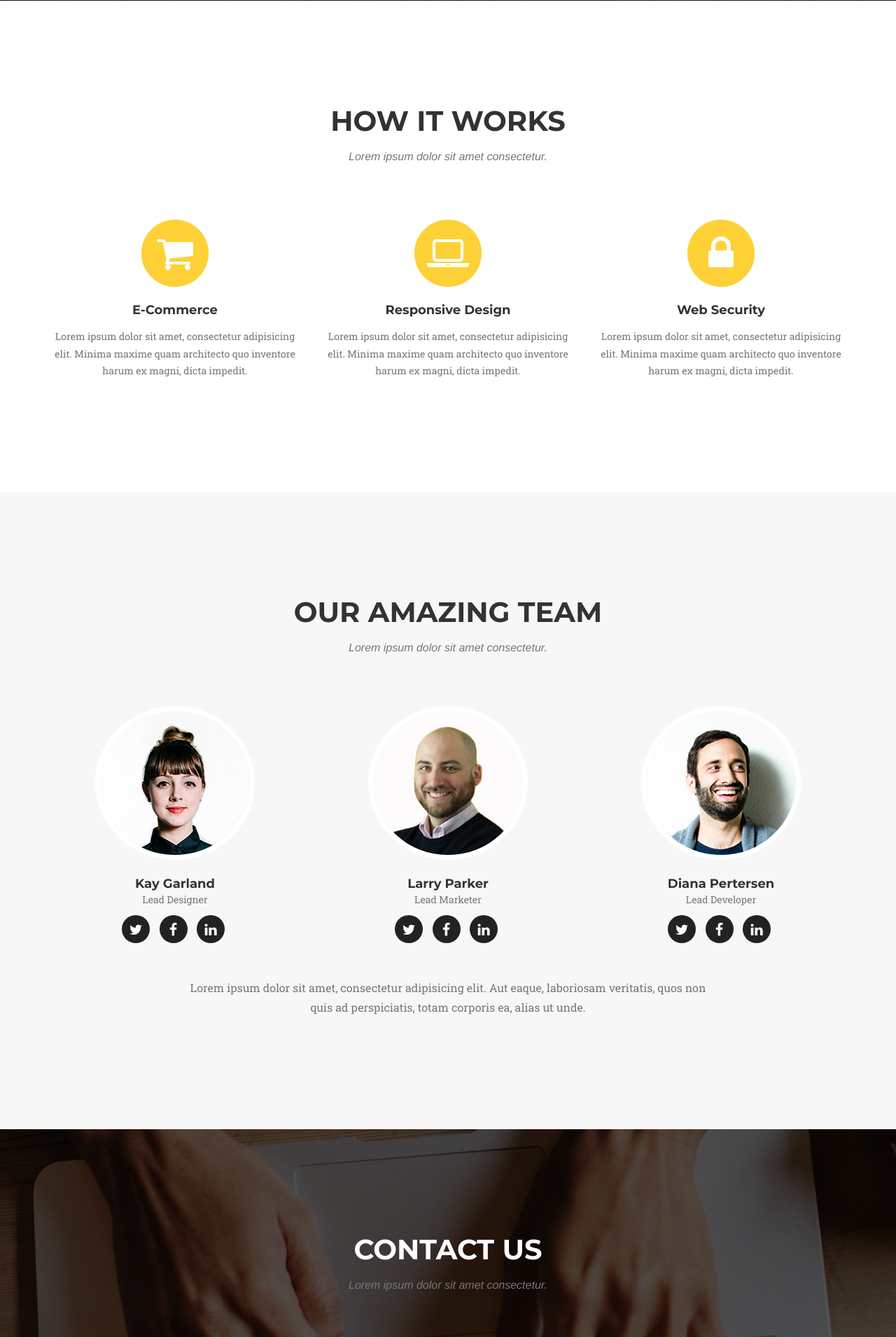
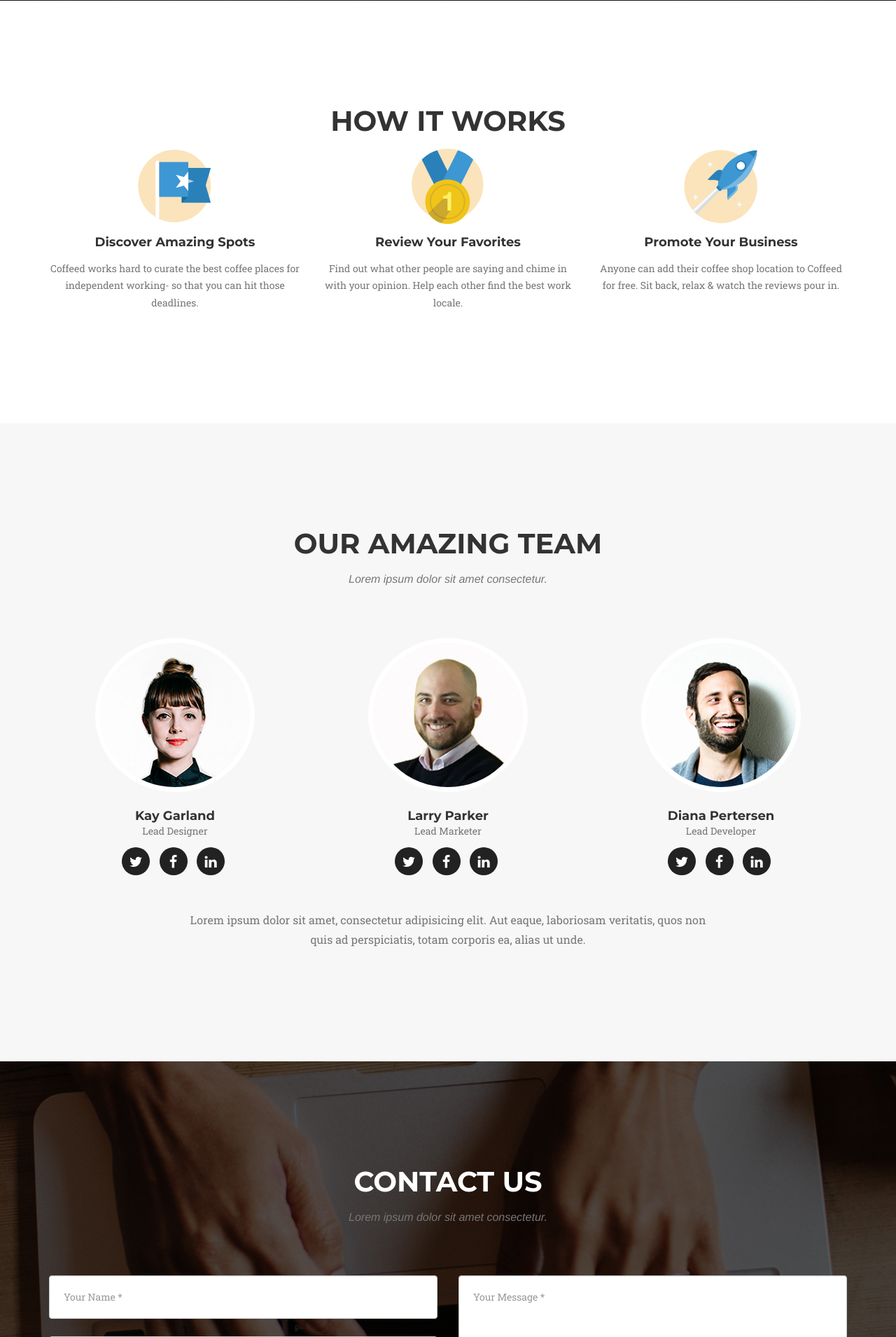
Before and after one commit to ozayn/coffeedapp, a Django app: page / in a window 1280 px wide. Shown: the part 797-2708 px from the top of the page at 70% size. Run offline with Django 3.2, Linux system fonts and the light colour scheme; some libraries are stand-ins or nearby versions; some web fonts are replaced.

Commit message:
Update Services Section

```diff
--- a/templates/base/index.html
+++ b/templates/base/index.html
@@ -89,33 +89,23 @@
             <div class="row">
                 <div class="col-lg-12 text-center">
                     <h2 class="section-heading">How It Works</h2>
-                    <h3 class="section-subheading text-muted">Lorem ipsum dolor sit amet consectetur.</h3>
                 </div>
             </div>
             <div class="row text-center">
                 <div class="col-md-4">
-                    <span class="fa-stack fa-4x">
-                        <i class="fa fa-circle fa-stack-2x text-primary"></i>
-                        <i class="fa fa-shopping-cart fa-stack-1x fa-inverse"></i>
-                    </span>
-                    <h4 class="service-heading">E-Commerce</h4>
-                    <p class="text-muted">Lorem ipsum dolor sit amet, consectetur adipisicing elit. Minima maxime quam architecto quo inventore harum ex magni, dicta impedit.</p>
+                    <img class="coffeed-svg-icon" src="{% static "img/svg/python_flag.svg" %}"></>
+                    <h4 class="service-heading">Discover Amazing Spots</h4>
+                    <p class="text-muted">Coffeed works hard to curate the best coffee places for independent working- so that you can hit those deadlines.</p>
                 </div>
                 <div class="col-md-4">
-                    <span class="fa-stack fa-4x">
-                        <i class="fa fa-circle fa-stack-2x text-primary"></i>
-                        <i class="fa fa-laptop fa-stack-1x fa-inverse"></i>
-                    </span>
-                    <h4 class="service-heading">Responsive Design</h4>
-                    <p class="text-muted">Lorem ipsum dolor sit amet, consectetur adipisicing elit. Minima maxime quam architecto quo inventore harum ex magni, dicta impedit.</p>
+                    <img class="coffeed-svg-icon" src="{% static "img/svg/python_badge.svg" %}"></>
+                    <h4 class="service-heading">Review Your Favorites</h4>
+                    <p class="text-muted">Find out what other people are saying and chime in with your opinion. Help each other find the best work locale.</p>
                 </div>
                 <div class="col-md-4">
-                    <span class="fa-stack fa-4x">
-                        <i class="fa fa-circle fa-stack-2x text-primary"></i>
-                        <i class="fa fa-lock fa-stack-1x fa-inverse"></i>
-                    </span>
-                    <h4 class="service-heading">Web Security</h4>
-                    <p class="text-muted">Lorem ipsum dolor sit amet, consectetur adipisicing elit. Minima maxime quam architecto quo inventore harum ex magni, dicta impedit.</p>
+                    <img class="coffeed-svg-icon" src="{% static "img/svg/python_rocket.svg" %}"></>
+                    <h4 class="service-heading">Promote Your Business</h4>
+                    <p class="text-muted">Anyone can add their coffee shop location to Coffeed for free. Sit back, relax & watch the reviews pour in.</p>
                 </div>
             </div>
         </div>
```
